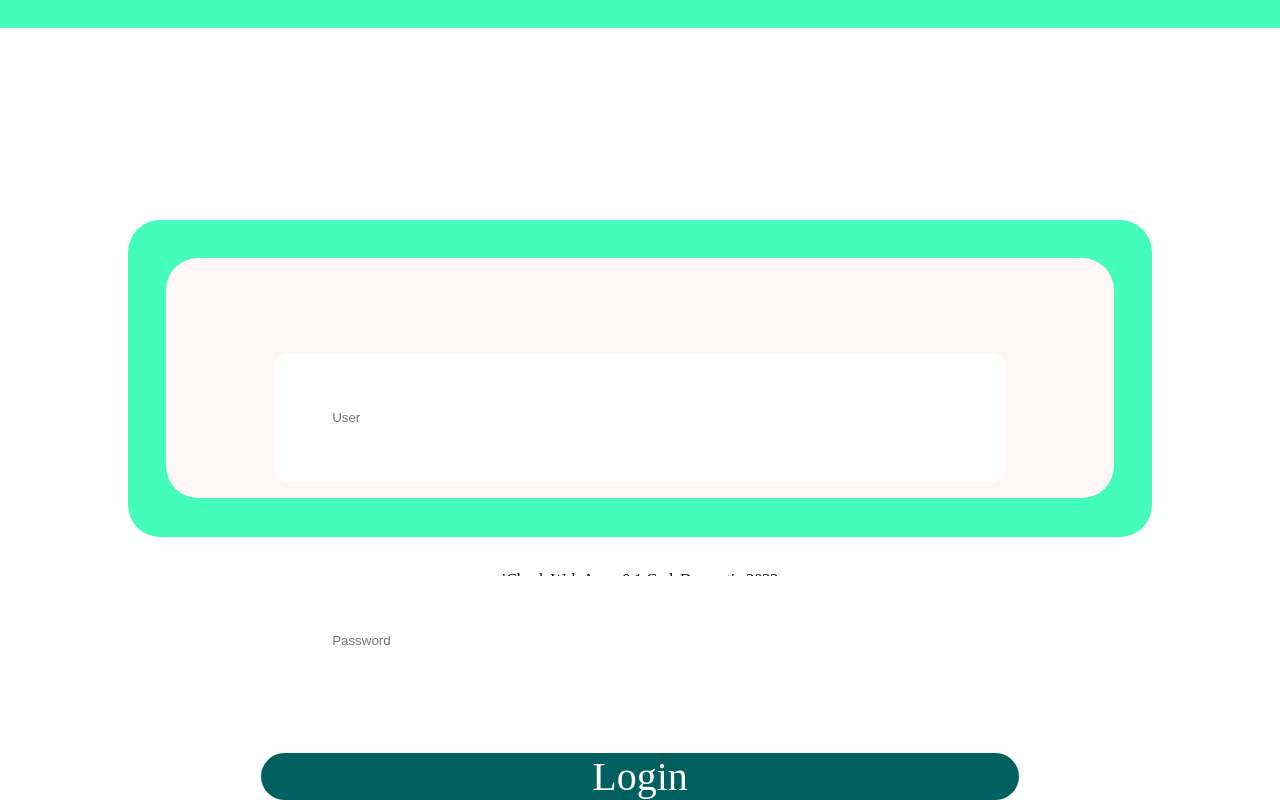
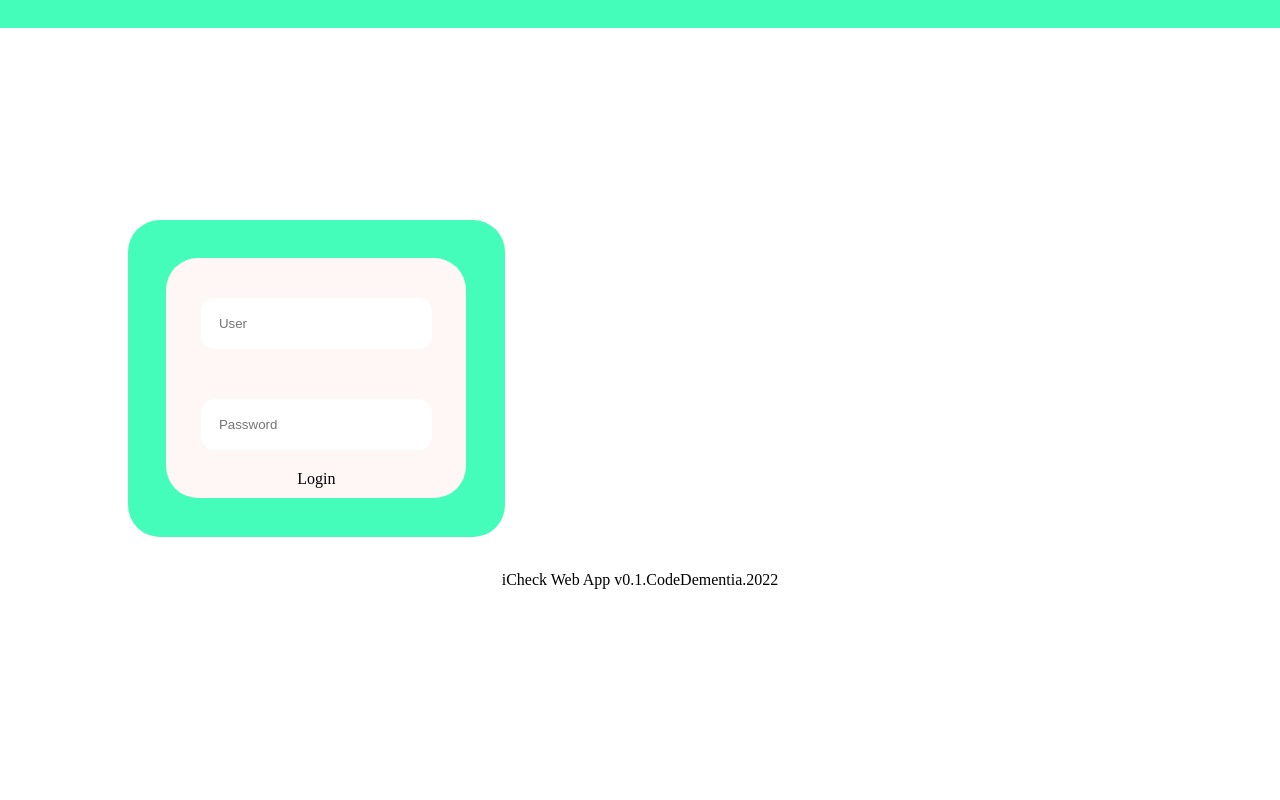
Before and after one commit to Markdiocre/iCheck, a Next.js app in the folder frontend/: page / in a window 1280 px wide. Shown: the part 564-1364 px from the top of the page. After the commit the page ends 1169 px from the top, so only its background shows below. Built offline with nearby package versions, Linux system fonts and the light colour scheme.

Commit message:
fix responsive code

```diff
--- a/frontend/pages/index.js
+++ b/frontend/pages/index.js
@@ -1,12 +1,20 @@
-import Head from "next/head";
 import Image from "next/image";
+import { useEffect } from "react";
+import logo from "../public/iCheck-logo.png";
 import styles from "../styles/index.module.css";
+import React from "react";
 
-export default function Home() {
+const Viewport = ({ w }) => {
+  if (w < 900) {
+    console.log(w);
+    return Mobile;
+  }
+};
+const Mobile = () => {
   return (
     <div className="">
       <div className={styles.Header}>
-        <Image src="/iCheck-logo.png" width={250} height={76} />
+        <Image src={logo} width={250} height={76} />
       </div>
       <div className={styles.outer}>
         <div className={styles.inner + " " + styles.cover}>
@@ -24,4 +32,17 @@ export default function Home() {
       <p className={styles.devs}>iCheck Web App v0.1.CodeDementia.2022</p>
     </div>
   );
+};
+
+export default function Home() {
+  React.useEffect(() => {
+    const width = window.innerWidth;
+    console.log(width);
+  });
+  return (
+    <div>
+      <Mobile />
+      {/* <Viewport /> */}
+    </div>
+  );
 }
--- a/frontend/styles/index.module.css
+++ b/frontend/styles/index.module.css
@@ -5,7 +5,101 @@
   justify-content: center;
   align-items: center;
 }
+@media screen and (min-width: 300px) {
+  .cover {
+    width: 100%;
+    height: 15em;
+    position: relative;
+    border-radius: 2em;
+    display: flex;
+    flex-direction: column;
+    align-items: center;
+    justify-content: space-around;
+  }
+  .inner {
+    background-color: #fff6f6;
+  }
+  .outer {
+    padding: 10px;
+    border-radius: 2em;
+    background-color: #45fdba;
+    margin: 100px auto 0 auto;
+    width: 300px;
+  }
 
+  .input {
+    border: none;
+    background-color: white;
+    width: 65%;
+    margin-top: 10%;
+    padding: 6%;
+    border-top-left-radius: 1em;
+    border-bottom-right-radius: 1em;
+    border-bottom-left-radius: 1em;
+    border-top-right-radius: 1em;
+  }
+
+  .input:focus {
+    outline-color: black;
+  }
+
+  .login_btn {
+    width: 80%;
+    background-color: rgb(00, 96, 96);
+    color: white;
+    text-align: center;
+    font-size: 5vh;
+    border-top-left-radius: 60em;
+    border-bottom-right-radius: 60em;
+    border-bottom-left-radius: 60em;
+    border-top-right-radius: 60em;
+    cursor: pointer;
+    transition: 0.5s;
+    margin-bottom: 5%;
+    margin-top: 5%;
+  }
+
+  .login_btn:hover {
+    transform: scale(1.25);
+  }
+
+  .text {
+    position: relative;
+    bottom: -2em;
+  }
+
+  .hide {
+    position: absolute;
+    transform: scale(0);
+  }
+
+  .login_popup {
+    position: absolute;
+    height: 30em;
+    width: 30em;
+    display: flex;
+    flex-direction: column;
+    align-items: center;
+    justify-content: center;
+    border-radius: 0.25em;
+    background-color: black;
+    color: white;
+    bottom: 0;
+    transform: scale(1);
+    transform: 1.5s;
+  }
+  .devs {
+    text-align: center;
+  }
+
+  .Header {
+    background-color: #45fdba;
+    padding-left: 10%;
+    padding-top: 150px;
+    padding-bottom: 100px;
+  }
+}
+@media screen and (min-width: 900px) {
   .cover {
     width: 100%;
     height: 15em;
@@ -99,5 +193,4 @@
     padding-top: 30%;
     padding-bottom: 10%;
   }
-.img2 {
 }
```
Also changed, not shown: frontend/public/iCheck-logo.png. Lines whose indentation alone changed are shown as unchanged.
